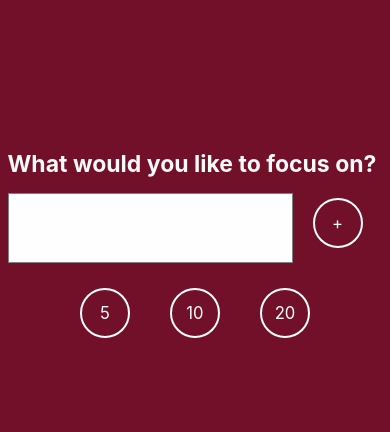
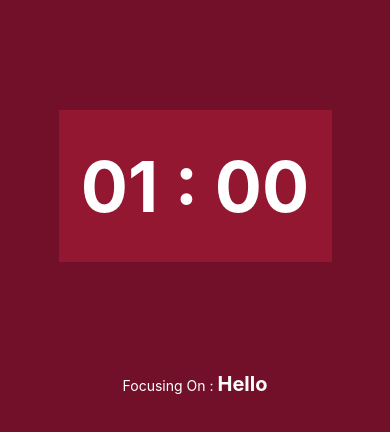
Before and after one commit to nooranasrin/Focus-Time, a React Native app: screen / in a window 390 px wide. Shown: the top 432 px of the page. Built offline with nearby package versions, Linux system fonts and the light colour scheme.

Commit message:
Added basic Timer and counter components

```diff
--- a/App.js
+++ b/App.js
@@ -1,7 +1,7 @@
 import React from 'react';
 import { Text, View } from 'react-native';
 import styles from './App.styles';
-import Focus from './src/components/Focus/Focus';
+import Focus from './src/components/focus/Focus';
 
 export default function App() {
   return (
--- a/App.styles.js
+++ b/App.styles.js
@@ -5,7 +5,6 @@ const styles = StyleSheet.create({
     flex: 1,
     backgroundColor: '#721029',
     alignItems: 'center',
-    paddingTop: 150,
   },
 });
 
--- a/src/components/Focus/Focus.js
+++ b/src/components/Focus/Focus.js
@@ -1,26 +1,29 @@
 import React, { useState } from 'react';
-import { View, Text, TextInput } from 'react-native';
+import { View, Text } from 'react-native';
 import style from './Focus.styles';
-import RoundedButton from '../RoundedButton/RoundedButton';
+import RoundedButton from '../roundedButton/RoundedButton';
+import FocusItem from '../focusItem/FocusItem';
+import Timer from '../timer/Timer';
 
 const Focus = () => {
-  const [focusItem, setFocusItem] = useState('');
+  const [focusItem, setFocusItem] = useState('Hello');
+
+  if (focusItem) {
+    return <Timer focusItem={focusItem} />;
+  }
 
   return (
-    <View>
+    <View style={style.focusItemContainer}>
       <Text style={style.focusText}>What would you like to focus on?</Text>
+      <FocusItem
+        button={{ text: '+', size: 50, extraStyle: style.button(22) }}
+        onChange={setFocusItem}
+        row={style.row}
+      />
       <View style={style.row}>
-        <TextInput
-          value={focusItem}
-          onChangeText={setFocusItem}
-          style={style.focusInput}
-        />
-        <RoundedButton text={'+'} size={50} />
-      </View>
-      <View style={style.row}>
-        <RoundedButton text={'5'} size={50} />
-        <RoundedButton text={'10'} size={50} />
-        <RoundedButton text={'20'} size={50} />
+        <RoundedButton extraStyle={style.button(70)} text={'5'} size={70} />
+        <RoundedButton extraStyle={style.button(70)} text={'10'} size={70} />
+        <RoundedButton extraStyle={style.button(70)} text={'20'} size={70} />
       </View>
     </View>
   );
--- a/src/components/Focus/Focus.styles.js
+++ b/src/components/Focus/Focus.styles.js
@@ -1,24 +1,20 @@
 import { StyleSheet } from 'react-native';
 
 const style = StyleSheet.create({
-  focusInput: {
-    height: 70,
-    width: 285,
-    backgroundColor: '#fffefe',
-    borderColor: 'gray',
-    borderWidth: 1,
-    textAlign: 'center',
-    marginTop: 15,
-  },
   focusText: {
     fontSize: 23,
     color: '#fbfafa',
     fontWeight: 'bold',
   },
+  focusItemContainer: {
+    marginTop: 150,
+  },
   row: {
     flexDirection: 'row',
-    justifyContent: 'center',
+    alignItems: 'center',
+    justifyContent: 'space-between',
   },
+  button: margin => ({ marginTop: margin }),
 });
 
 export default style;
--- a/src/components/RoundedButton/RoundedButton.js
+++ b/src/components/RoundedButton/RoundedButton.js
@@ -2,9 +2,11 @@ import React from 'react';
 import { TouchableOpacity, Text } from 'react-native';
 import style from './RoundedButton.styles';
 
-const RoundedButton = ({ text, size }) => {
+const RoundedButton = ({ text, size, extraStyle, onPress }) => {
   return (
-    <TouchableOpacity style={style(size).roundedButton}>
+    <TouchableOpacity
+      style={[style(size).roundedButton, extraStyle]}
+      onPress={onPress}>
       <Text style={style(size).text}>{text}</Text>
     </TouchableOpacity>
   );
--- a/src/components/RoundedButton/RoundedButton.styles.js
+++ b/src/components/RoundedButton/RoundedButton.styles.js
@@ -9,7 +9,7 @@ const style = size =>
       width: size,
       height: size,
       justifyContent: 'center',
-      margin: 20,
+      margin: 10,
     },
     text: {
       fontSize: size / 3,
--- /dev/null
+++ b/src/components/couter/Counter.js
@@ -0,0 +1,24 @@
+import React, { useState } from 'react';
+import { View, Text } from 'react-native';
+import style from './Counter.styles';
+
+const minToMillis = min => min * 1000 * 60;
+
+const formatTime = time => (time < 10 ? `0${time}` : time);
+
+const Counter = ({ minutes }) => {
+  const [milliSeconds, setMilliSeconds] = useState(minToMillis(minutes));
+
+  const remainingMinutes = Math.floor(milliSeconds / 1000 / 60) % 60;
+  const remainingSeconds = Math.floor(milliSeconds / 1000) % 60;
+
+  return (
+    <View style={style.counter}>
+      <Text style={style.time}>
+        {formatTime(remainingMinutes)} : {formatTime(remainingSeconds)}
+      </Text>
+    </View>
+  );
+};
+
+export default Counter;
--- /dev/null
+++ b/src/components/couter/Counter.styles.js
@@ -0,0 +1,17 @@
+import { StyleSheet } from 'react-native';
+
+const style = StyleSheet.create({
+  counter: {
+    backgroundColor: 'rgba(222, 42, 66, 0.3)',
+    height: '30%',
+    justifyContent: 'center',
+  },
+  time: {
+    textAlign: 'center',
+    fontSize: 70,
+    color: 'white',
+    fontWeight: 'bold',
+  },
+});
+
+export default style;
--- /dev/null
+++ b/src/components/focusItem/FocusItem.js
@@ -0,0 +1,26 @@
+import React, { useState } from 'react';
+import { View, TextInput } from 'react-native';
+import style from './FocusItem.styles';
+import RoundedButton from '../roundedButton/RoundedButton';
+
+const FocusItem = ({ row, button, onChange }) => {
+  const [focusItem, setFocusItem] = useState('');
+
+  return (
+    <View style={row}>
+      <TextInput
+        value={focusItem}
+        onChangeText={setFocusItem}
+        style={style.focusInput}
+      />
+      <RoundedButton
+        text={button.text}
+        size={button.size}
+        onPress={() => onChange(focusItem)}
+        extraStyle={button.extraStyle}
+      />
+    </View>
+  );
+};
+
+export default FocusItem;
--- /dev/null
+++ b/src/components/focusItem/FocusItem.styles.js
@@ -0,0 +1,15 @@
+import { StyleSheet } from 'react-native';
+
+const style = StyleSheet.create({
+  focusInput: {
+    height: 70,
+    width: 285,
+    backgroundColor: '#fffefe',
+    borderColor: 'gray',
+    borderWidth: 1,
+    marginTop: 15,
+    padding: 20,
+  },
+});
+
+export default style;
--- /dev/null
+++ b/src/components/timer/Timer.js
@@ -0,0 +1,17 @@
+import React from 'react';
+import { View, Text } from 'react-native';
+import Counter from '../couter/Counter';
+import style from './Timer.styles';
+
+const Timer = ({ focusItem }) => {
+  return (
+    <View style={style.timer}>
+      <Counter minutes={1} />
+      <Text style={style.title}>
+        Focusing On : <Text style={style.task}>{focusItem}</Text>
+      </Text>
+    </View>
+  );
+};
+
+export default Timer;
--- /dev/null
+++ b/src/components/timer/Timer.styles.js
@@ -0,0 +1,20 @@
+import { StyleSheet } from 'react-native';
+
+const style = StyleSheet.create({
+  title: {
+    color: 'white',
+    textAlign: 'center',
+  },
+  task: {
+    fontWeight: 'bold',
+    color: 'white',
+    fontSize: 20,
+  },
+  timer: {
+    width: '70%',
+    flex: 0.6,
+    justifyContent: 'space-evenly',
+  },
+});
+
+export default style;
```
